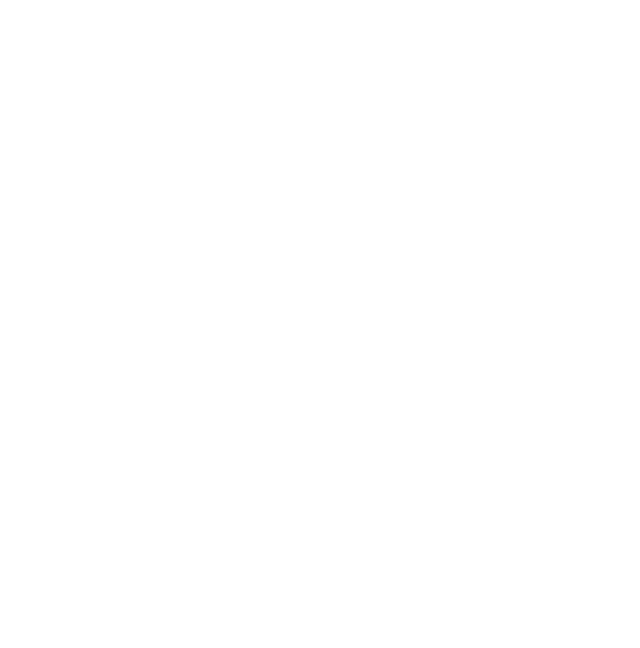
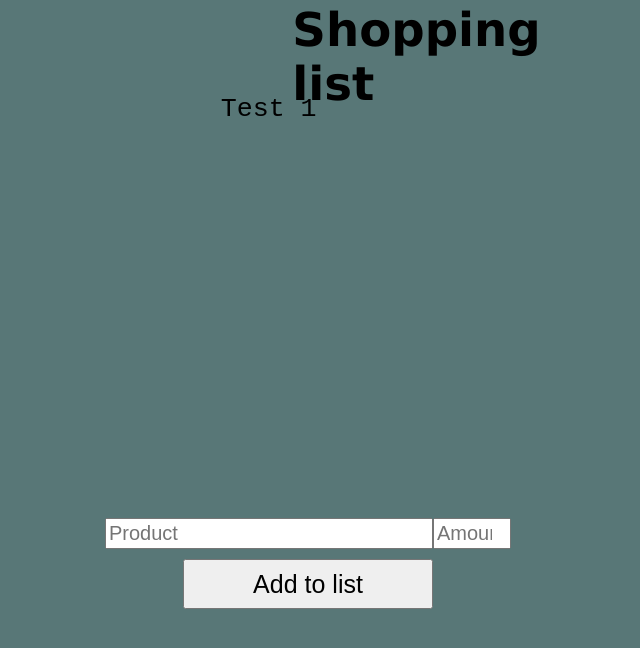
Before and after one commit to kkozemjakins/Spisok_produktov, a plain HTML site: page index.html in a window 1280 px wide. Shown: the whole page, without its empty margins (332-972 px from the left). Drawn offline with Linux system fonts and the light colour scheme.

Commit message:
2nd commit(JavaScript in progress, html done)

```diff
--- /dev/null
+++ b/css/style.css
@@ -0,0 +1,73 @@
+body {
+    background-color: rgb(88, 119, 119);
+}
+
+#nd-background{
+    display: flex;
+    justify-content: center;
+    background-color: aliceblue;
+    height: 500px;
+    margin-left: 750px;
+    margin-right: 750px;
+}
+
+#name_of_list{
+    margin-top: -5px;
+    margin-left: 21px;
+    font-family: Verdana, Geneva, Tahoma, sans-serif;
+    font-size: 35pt;
+}
+
+#submit{
+    display: flex;
+    justify-content: center;
+    align-items: center;
+    width: 250px;
+    height: 50px;
+    font-size: 25px;
+}
+
+#submit_button_div{
+    margin-top: 10px;
+    display: flex;
+    justify-content: center;
+    align-items: center;
+}
+
+#input_place_div{
+    margin-top: 10px;
+    display: flex;
+    justify-content: center;
+    align-items: center;
+}
+
+#product{
+    display: flex;
+    justify-content: center;
+    align-items: center;
+    width: 320px;
+    height: 25px;
+    font-size: 20px;
+}
+
+#amount{
+    display: flex;
+    justify-content: center;
+    align-items: center;
+    width: 70px;
+    height: 25px;
+    font-size: 20px;
+}
+
+.stroka_v_list{
+    display: flex;
+   margin-top: 70px;
+   margin-left: -360px;
+   font-size:20pt;
+   font-family: monospace;
+
+}
+
+#myLIST{
+
+}
--- a/index.html
+++ b/index.html
@@ -4,9 +4,30 @@
     <meta charset="UTF-8">
     <meta http-equiv="X-UA-Compatible" content="IE=edge">
     <meta name="viewport" content="width=device-width, initial-scale=1.0">
-    <title>Document</title>
+    <link rel="stylesheet" href="css/style.css">
+    <title>product list</title>
 </head>
 <body>
 
+    <div id="nd-background">
+        <h2 id="name_of_list">Shopping list
+        </h2>
+
+        <ul id="myLIST">
+            <li class="stroka_v_list">Test 1</li>
+        </ul>
+    </div>
+
+
+    <div id="input_place_div">
+        <input type="text" id="product" placeholder="Product">
+        <input type="number" id="amount" placeholder="Amount">
+    </div>
+
+    <div id="submit_button_div">
+        <button id="submit">Add to list</button>
+    </div>
+
 </body>
+<script src="js/script.js"></script>
 </html>
--- /dev/null
+++ b/js/script.js
@@ -0,0 +1,14 @@
+console.log("rabotaet");
+
+document.getElementById("submit").addEventListener('click', Button);
+
+function Button() {
+    console.log("Nazal knopku");
+
+    let list = {product: product.value, amount: amount.value};
+
+    product.value = "";
+    amount.value = "";
+
+    console.log(list)
+}
```
